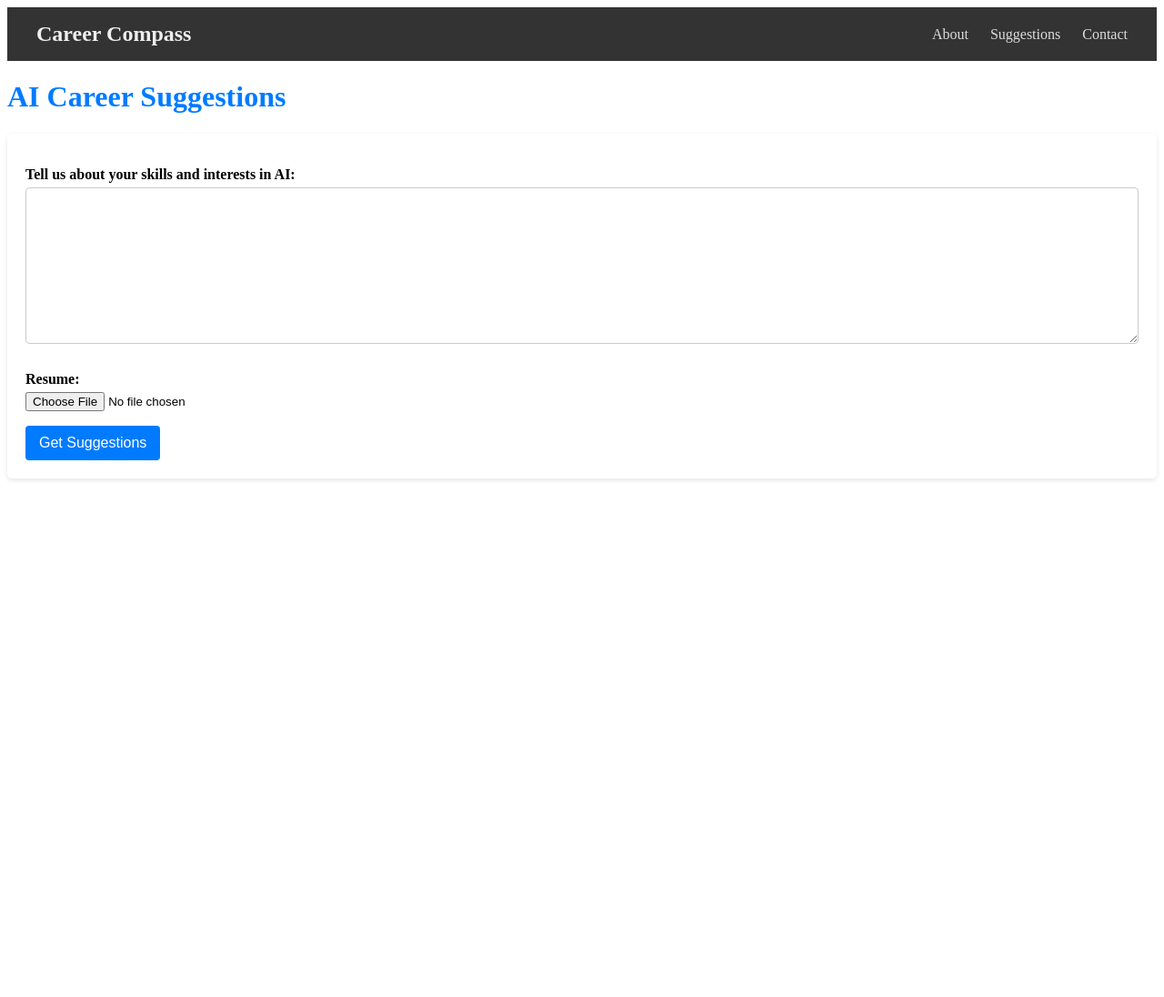
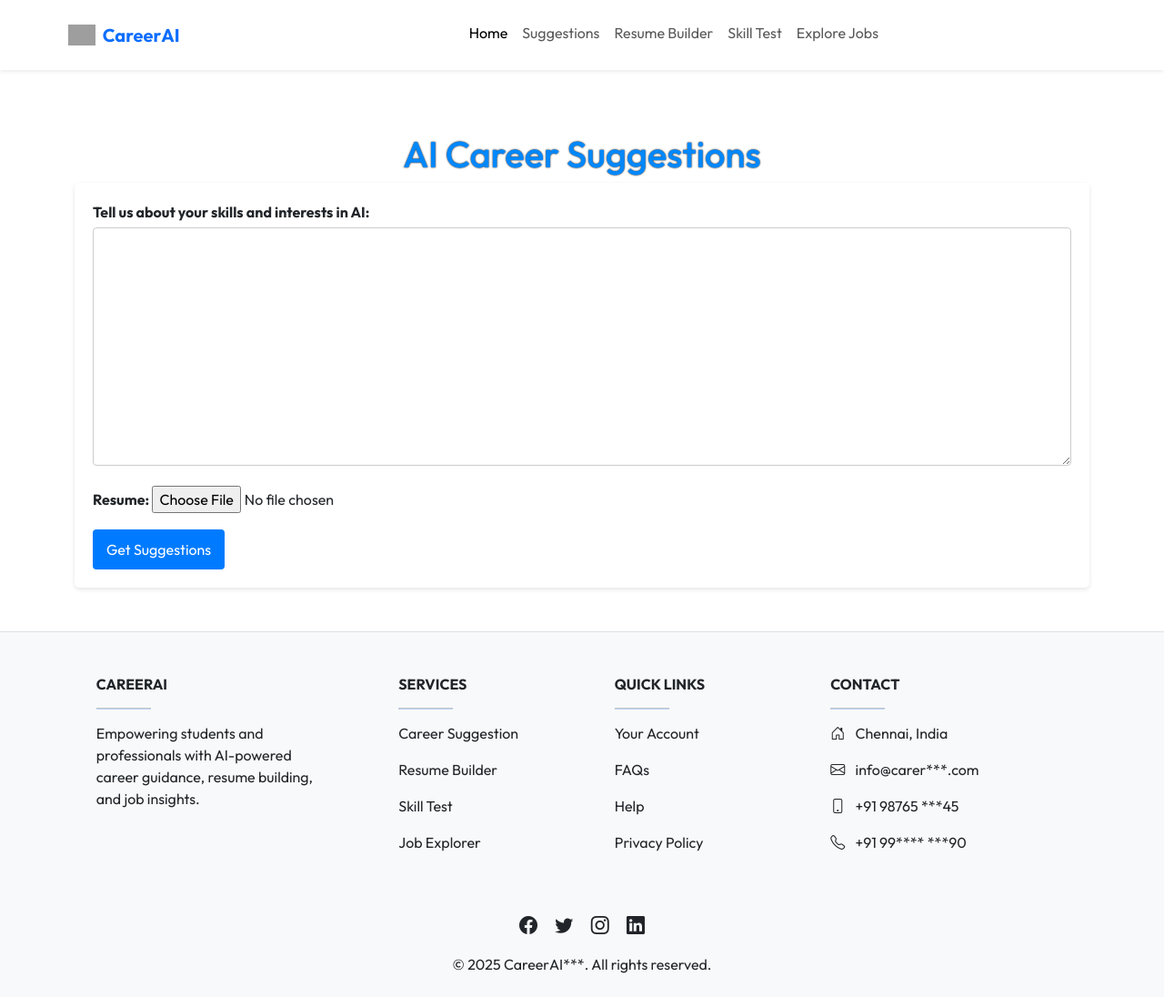
Before and after one commit to VinothbharathiK/Career-Suggestion-AI, a Django app: page / in a window 1280 px wide. Shown: the whole page at 91% size. Before the commit the page ends 528 px from the top, so only its background shows below. Run offline with Django 5.2, Linux system fonts and the light colour scheme; grey boxes are pictures that could not be loaded.

Commit message:
successfully created the website

```diff
--- a/career_suggestions/static/css/style.css
+++ b/career_suggestions/static/css/style.css
@@ -1,4 +1,6 @@
-
+*{
+    font-family: "Outfit", sans-serif;
+}
 
 h1, h2 {
     color: #007bff;
@@ -54,58 +56,13 @@ li {
     margin-bottom: 5px;
 }
 
-/* Navbar Styles */
-.navbar {
-    background-color: #333; /* Dark background */
-    color: #fff; /* White text */
-    padding: 1rem 0; /* Vertical padding */
-    position: sticky; /* Stick to the top on scroll */
-    top: 0;
-    z-index: 100; /* Ensure it stays on top of other content */
+.container h1 {
+    text-shadow: 0 0 2px rgb(0, 0, 0);
+    margin-top: 20px;
+    color: rgb(0, 136, 255);
+    text-align: center;
 }
 
-.navbar .container {
-    display: flex;
-    justify-content: space-between; /* Space out brand and menu */
-    align-items: center; /* Vertically align items */
-    max-width: 1200px; /* Maximum width for the container */
-    margin: 0 auto; /* Center the container */
-    padding: 0 1.5rem; /* Horizontal padding */
+.navbar-brand{
+    margin-left: 5%;
 }
-
-.navbar-brand a {
-    color: #eee; /* Light text for brand */
-    font-size: 1.5rem;
-    font-weight: bold;
-    text-decoration: none;
-}
-
-.navbar-menu {
-    display: flex;
-    gap: 1.5rem; /* Spacing between menu items */
-}
-
-.navbar-menu a {
-    color: #ddd; /* Light text for menu items */
-    text-decoration: none;
-    transition: color 0.3s ease; /* Smooth hover effect */
-}
-
-.navbar-menu a:hover {
-    color: #fff; /* White text on hover */
-}
-
-/* Responsive adjustments (optional - for smaller screens) */
-@media (max-width: 768px) {
-    .navbar .container {
-        flex-direction: column; /* Stack brand and menu */
-        align-items: flex-start; /* Align to the left */
-    }
-
-    .navbar-menu {
-        flex-direction: column; /* Stack menu items */
-        align-items: flex-start;
-        margin-top: 1rem;
-        gap: 0.75rem;
-    }
-}
--- a/career_suggestions/templates/career_suggestions/index.html
+++ b/career_suggestions/templates/career_suggestions/index.html
@@ -6,21 +6,48 @@
     <title>Career Suggestions</title>
     {% load static %}
     <link rel="stylesheet" href="{% static 'css/style.css' %}">
+     <link href="https://cdn.jsdelivr.net/npm/bootstrap@5.3.2/dist/css/bootstrap.min.css" rel="stylesheet" integrity="sha384-T3c6CoIi6uLrA9TneNEoa7RxnatzjcDSCmG1MXxSR1GAsXEV/Dwwykc2MPK8M2HN" crossorigin="anonymous">
+     <link rel="preconnect" href="https://fonts.googleapis.com">
+<link rel="preconnect" href="https://fonts.gstatic.com" crossorigin>
+<link href="https://fonts.googleapis.com/css2?family=Outfit:wght@100..900&display=swap" rel="stylesheet">
 </head>
 <body>
-    <nav class="navbar">
-        <div class="container">
-            <div class="navbar-brand">
-                <a href="/">Career Compass</a>
-            </div>
-            <div class="navbar-menu">
-                <a href="#about">About</a>
-                <a href="#suggestions-section">Suggestions</a>
-                <a href="#contact">Contact</a>
-            </div>
+ <nav class="navbar navbar-expand-lg navbar-light bg-white shadow-sm sticky-top py-3">
+    <div class="container-fluid">
+      <!-- Logo -->
+      <a class="navbar-brand d-flex align-items-center fw-bold text-primary" href="#">
+        <img src="https://cdn-icons-png.flaticon.com/512/3237/3237472.png" width="30" class="me-2" alt="logo">
+        CareerAI
+      </a>
+
+      <!-- Hamburger toggle -->
+      <button class="navbar-toggler" type="button" data-bs-toggle="collapse" data-bs-target="#navbarMain"
+        aria-controls="navbarMain" aria-expanded="false" aria-label="Toggle navigation">
+        <span class="navbar-toggler-icon"></span>
+      </button>
+
+      <!-- Navbar Links -->
+      <div class="collapse navbar-collapse" id="navbarMain">
+        <ul class="navbar-nav mx-auto mb-2 mb-lg-0">
+          <li class="nav-item"><a class="nav-link active" href="#">Home</a></li>
+          <li class="nav-item"><a class="nav-link" href="#">Suggestions</a></li>
+          <li class="nav-item"><a class="nav-link" href="#">Resume Builder</a></li>
+          <li class="nav-item"><a class="nav-link" href="#">Skill Test</a></li>
+          <li class="nav-item"><a class="nav-link" href="#">Explore Jobs</a></li>
+        </ul>
+
+
+
+
+
+          </div>
         </div>
-    </nav>
+      </div>
+    </div>
+  </nav>
 
+<script src="https://cdn.jsdelivr.net/npm/bootstrap@5.3.2/dist/js/bootstrap.bundle.min.js" integrity="sha384-C6RzsynM9kWDrMNeT87bh95OGNyZPhcTNXj1NW7RuBCsyN/o0jlpcV8Qyq46cDfL" crossorigin="anonymous"></script>
+ <br><br>
     <div class="container">
         <h1>AI Career Suggestions</h1>
         <form method="post" enctype="multipart/form-data">
@@ -54,5 +81,74 @@
 
 
     </div>
+
+
+    <footer class="bg-light text-dark pt-5 pb-4 mt-5 border-top">
+  <div class="container text-md-left">
+    <div class="row text-md-left">
+
+      <!-- About -->
+      <div class="col-md-3 col-lg-3 col-xl-3 mx-auto mb-4">
+        <h6 class="text-uppercase fw-bold">CareerAI</h6>
+        <hr class="mb-2 mt-0 d-inline-block mx-auto" style="width: 60px; background-color: #0d6efd; height: 2px"/>
+        <p>
+          Empowering students and professionals with AI-powered career guidance, resume building, and job insights.
+        </p>
+      </div>
+
+      <!-- Services -->
+      <div class="col-md-2 col-lg-2 col-xl-2 mx-auto mb-4">
+        <h6 class="text-uppercase fw-bold">Services</h6>
+        <hr class="mb-2 mt-0 d-inline-block mx-auto" style="width: 60px; background-color: #0d6efd; height: 2px"/>
+        <p><a href="#" class="text-dark text-decoration-none">Career Suggestion</a></p>
+        <p><a href="#" class="text-dark text-decoration-none">Resume Builder</a></p>
+        <p><a href="#" class="text-dark text-decoration-none">Skill Test</a></p>
+        <p><a href="#" class="text-dark text-decoration-none">Job Explorer</a></p>
+      </div>
+
+      <!-- Quick links -->
+      <div class="col-md-3 col-lg-2 col-xl-2 mx-auto mb-4">
+        <h6 class="text-uppercase fw-bold">Quick Links</h6>
+        <hr class="mb-2 mt-0 d-inline-block mx-auto" style="width: 60px; background-color: #0d6efd; height: 2px"/>
+        <p><a href="#" class="text-dark text-decoration-none">Your Account</a></p>
+        <p><a href="#" class="text-dark text-decoration-none">FAQs</a></p>
+        <p><a href="#" class="text-dark text-decoration-none">Help</a></p>
+        <p><a href="#" class="text-dark text-decoration-none">Privacy Policy</a></p>
+      </div>
+
+      <!-- Contact -->
+      <div class="col-md-4 col-lg-3 col-xl-3 mx-auto mb-md-0 mb-4">
+        <h6 class="text-uppercase fw-bold">Contact</h6>
+        <hr class="mb-2 mt-0 d-inline-block mx-auto" style="width: 60px; background-color: #0d6efd; height: 2px"/>
+        <p><i class="bi bi-house-door me-2"></i> Chennai, India</p>
+        <p><i class="bi bi-envelope me-2"></i> info@carer***.com</p>
+        <p><i class="bi bi-phone me-2"></i> +91 98765 ***45</p>
+        <p><i class="bi bi-telephone me-2"></i> +91 99**** ***90</p>
+      </div>
+
+    </div>
+
+    <!-- Social media -->
+    <div class="row mt-4">
+      <div class="col text-center">
+        <a href="#" class="text-dark me-3"><i class="bi bi-facebook fs-5"></i></a>
+        <a href="#" class="text-dark me-3"><i class="bi bi-twitter fs-5"></i></a>
+        <a href="#" class="text-dark me-3"><i class="bi bi-instagram fs-5"></i></a>
+        <a href="#" class="text-dark"><i class="bi bi-linkedin fs-5"></i></a>
+      </div>
+    </div>
+
+    <!-- Copyright -->
+    <div class="row mt-3">
+      <div class="col text-center">
+        <p class="mb-0">&copy; 2025 CareerAI***. All rights reserved.</p>
+      </div>
+    </div>
+  </div>
+</footer>
+
+<!-- Bootstrap Icons CDN -->
+<link rel="stylesheet" href="https://cdn.jsdelivr.net/npm/bootstrap-icons@1.10.5/font/bootstrap-icons.css">
+
 </body>
 </html>
```
